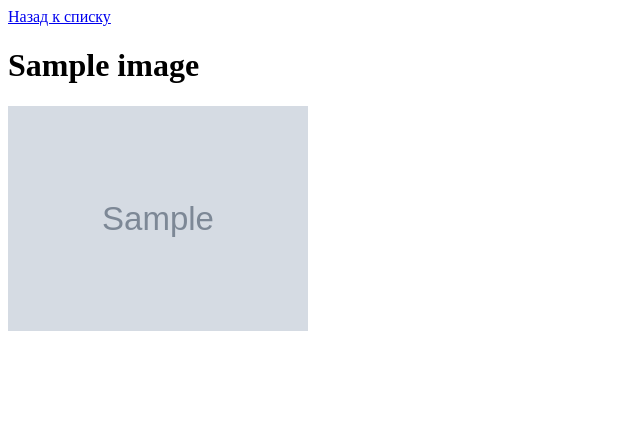
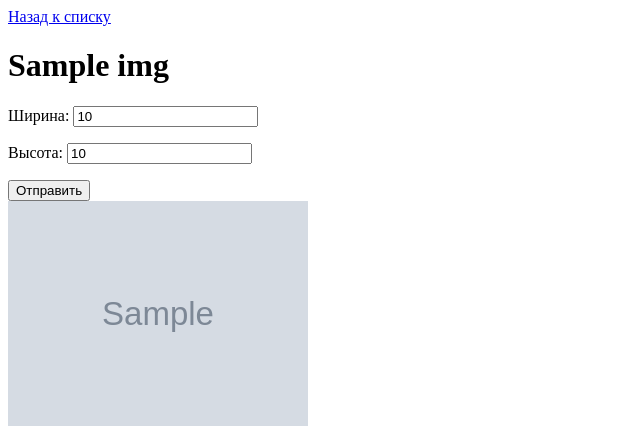
Before and after one commit to schetininl/idatest, a Django app: page /images/1/ in a window 1280 px wide. Shown: the top 441 px of the page, without its empty margins (0-640 px from the left). Run offline with Django 3.2, Linux system fonts and the light colour scheme; tables that the repository leaves empty hold one stand-in row (values such as "Sample post"); grey boxes marked "Sample" are stand-in pictures; some libraries are stand-ins or nearby versions.

Commit message:
completed

```diff
--- a/idatest/settings.py
+++ b/idatest/settings.py
@@ -106,9 +106,9 @@
 # Internationalization
 # https://docs.djangoproject.com/en/3.0/topics/i18n/
 
-LANGUAGE_CODE = 'en-us'
+LANGUAGE_CODE = 'ru'
 
-TIME_ZONE = 'UTC'
+TIME_ZONE = 'Europe/Moscow'
 
 USE_I18N = True
 
--- a/imgresize/admin.py
+++ b/imgresize/admin.py
@@ -1,10 +1,10 @@
 from django.contrib import admin
 
-from .models import Image
+from .models import Img
 
 
 class ImageAdmin(admin.ModelAdmin):
     list_display = ("pk", "name", "image", "width", "height",)
     search_fields = ("width", "height")
 
-admin.site.register(Image, ImageAdmin)
+admin.site.register(Img, ImageAdmin)
--- a/imgresize/forms.py
+++ b/imgresize/forms.py
@@ -0,0 +1,16 @@
+from django.db import models
+from django import forms
+from .models import Img
+
+class NewImageForm(forms.Form):
+    imageName = forms.CharField(label='Ссылка:', required=False)
+    imageFile = forms.ImageField(label='Файл', required=False)
+
+class ImageForm(forms.ModelForm):
+    class Meta:
+        model = Img
+        fields = ('width', 'height',)
+        labels = {
+                'width': ('Ширина'),
+                'height': ('Высота'),
+            }
--- a/imgresize/models.py
+++ b/imgresize/models.py
@@ -2,10 +2,8 @@
 from django.core.validators import MinValueValidator
 
 
-class Image(models.Model):
-    name = models.CharField(max_length=200, null=False, blank=False)
+class Img(models.Model):
+    name = models.CharField(max_length=200, blank=False, null=False)
+    width = models.PositiveIntegerField(blank=True)
+    height = models.PositiveIntegerField(blank=True)
     image = models.ImageField(upload_to="img/", blank=False, null=False)
-    width = models.IntegerField(blank=False, null=False,
-        validators=[MinValueValidator(1)])
-    height = models.IntegerField(blank=False, null=False,
-        validators=[MinValueValidator(1)])
--- a/imgresize/views.py
+++ b/imgresize/views.py
@@ -1,16 +1,91 @@
-from django.shortcuts import render, get_object_or_404
-from .models import Image
+from django import forms
+from django.shortcuts import render, get_object_or_404, redirect
+from django.core.files.images import get_image_dimensions
+from PIL import Image
+from io import BytesIO
+from urllib.parse import urlparse
+from django.core.files.uploadedfile import InMemoryUploadedFile
+import requests
+
+from .models import Img
+from .forms import NewImageForm, ImageForm
 
 
 def index(request):
-    images = Image.objects.order_by("-pk").all()
+    images = Img.objects.order_by("-pk").all()
     return render(request, "index.html", {"images": images})
 
+
+def get_remote_image(image_url):
+    im = None
+    name = ''
+    try:
+        r = requests.get(image_url, stream=True)
+    except Exception:
+        return None
+    redirect("new")
+    if r.status_code == 200:
+        name = urlparse(image_url).path.split('/')[-1]
+        i = Image.open(r.raw)
+        buffer = BytesIO()
+        if i.mode != "RGB":
+            i = i.convert("RGB")
+        i.thumbnail((i.width, i.height), Image.ANTIALIAS)
+        i.save(buffer, format='JPEG')
+        im = InMemoryUploadedFile(
+            buffer,
+            None,
+            name,
+            'image/jpeg',
+            buffer.tell(),
+            None)
+
+    return {'im': im, 'name': name}
+
+
 def new(request):
-    return render(request, "new.html")
+    if request.method == "POST":
+        form = NewImageForm(request.POST, request.FILES)
+        if form.is_valid():
+
+            if form.cleaned_data['imageFile'] and not form.cleaned_data['imageName'] :
+                image = form.cleaned_data['imageFile']
+                name = image.name
+                width, height = get_image_dimensions(image)
+
+            elif form.cleaned_data['imageName'] and not form.cleaned_data['imageFile']:
+                img = get_remote_image(form.cleaned_data['imageName'])
+                if img is None:
+                    error = "Неверная ссылка"
+                    return render(request, "new.html", {'form': form, 'error': error})
+                image = img['im']
+                name = img['name']
+                width, height = get_image_dimensions(img['im'])
+
+            else:
+                error = "Можно использовать только один способ загрузки изображения"
+                return render(request, "new.html", {'form': form, 'error': error})
+
+            result = Img.objects.create(image=image, name=name, width=width, height=height)
+            return redirect("img_view", img_id=result.pk)
+
+    else:
+        form = NewImageForm()
+    return render(request, "new.html", {'form': form})
 
 
 def img_view(request, img_id):
-    image = get_object_or_404(Image, pk=img_id)
+    image = get_object_or_404(Img, pk=img_id)
+    attitude = image.width / image.height
     size = str(image.width)+'x'+str(image.height)
-    return render(request, "img_view.html", {"image": image, "size": size})
+    form = ImageForm(request.POST or None, instance=image)
+    if request.method == "POST" and form.is_valid():
+        new_size = form.save(commit=False)
+        if form.cleaned_data['height'] and not form.cleaned_data['width']:
+            new_size.width = form.cleaned_data['height'] * attitude
+        else:
+            new_size.height = form.cleaned_data['width'] / attitude
+        new_size.save()
+        return redirect("img_view", img_id=image.pk)
+    context = {"form": form, "image": image, "size": size}
+    return render(request, "img_view.html", context)
--- a/templates/img_view.html
+++ b/templates/img_view.html
@@ -2,6 +2,11 @@
 {% block title %}{{image.name}}{% endblock %}
 {% block header %}{{image.name}}{% endblock %}
 {% block content %}
+
+<form method="POST">{% csrf_token %}
+    {{ form.as_p }}
+    <button type="submit" >Отправить</button>
+</form>
 
 {% load thumbnail %}
 {% thumbnail image.image size upscale=True as im %}
```
Also changed, not shown: templates/new.html (+7 -1 lines), imgresize/migrations/0001_initial.py, 2 other files.
